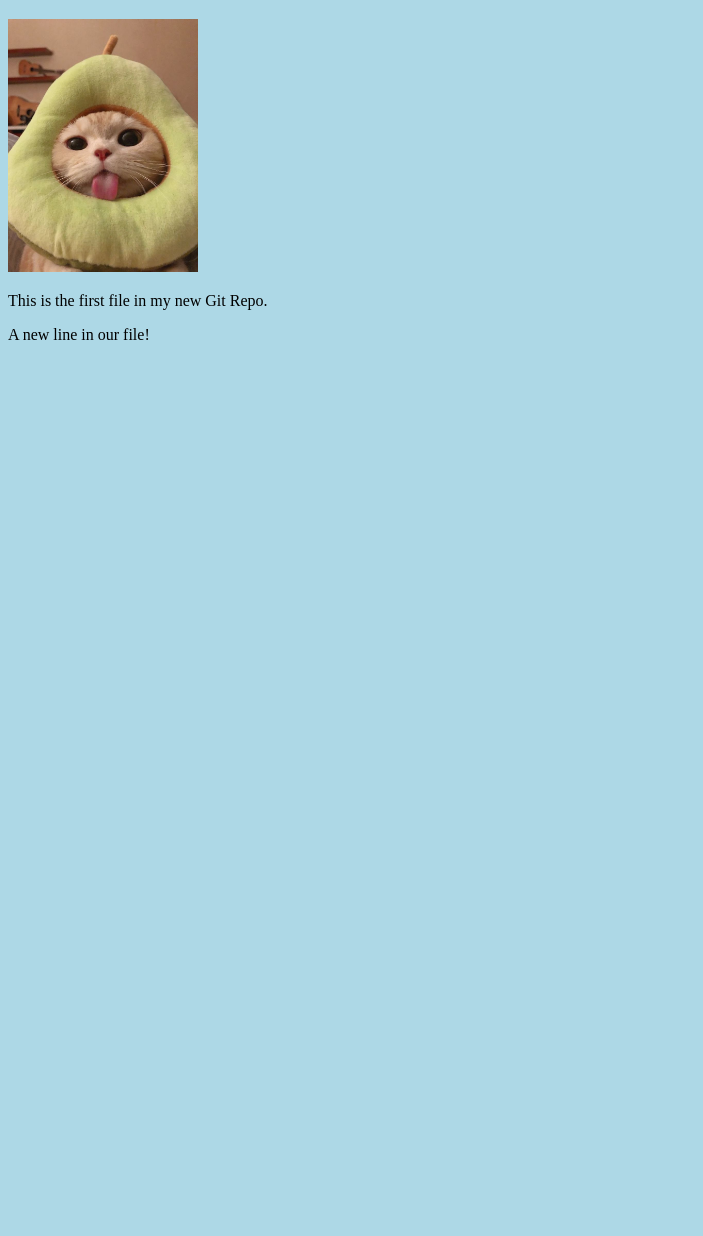
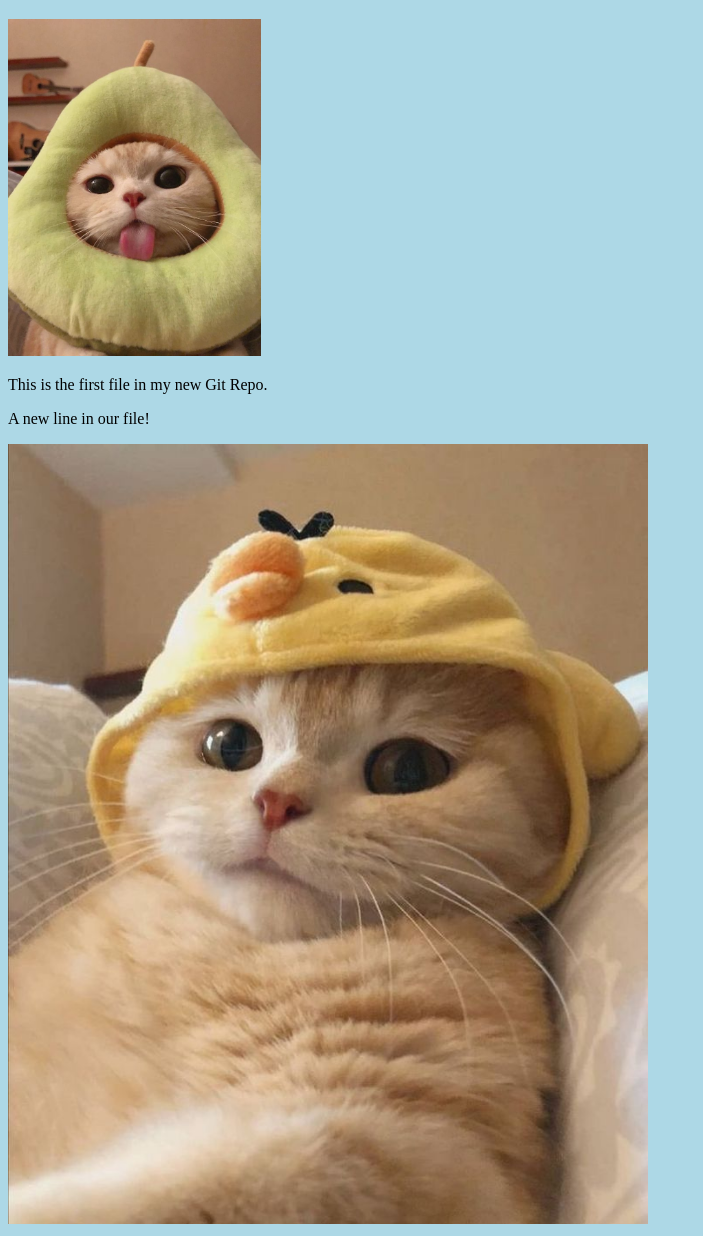
Before and after one commit to zainnnha/chocolatewebsite, a plain HTML site: page index.html in a window 1280 px wide. Shown: the part 61-1297 px from the top of the page, without its empty margins (0-703 px from the left). Before the commit the page ends 800 px from the top, so only its background shows below. Drawn offline with Linux system fonts and the light colour scheme.

Commit message:
added new image

```diff
--- a/index.html
+++ b/index.html
@@ -7,10 +7,10 @@
 <body>
 
 <h1>Hello world!</h1>
-<div><img src="img_hello_world.jpg" alt="Hello World from Space"
-style="width:15%;max-width:960px"></div>
+<div><img src="img_hello_world.jpg" alt="Hello World from Space" style="width:20%;max-width:960px"></div>
 <p>This is the first file in my new Git Repo.</p>
 <p>A new line in our file!</p>
+<div><img src="img_hello_git.jpg" alt="Hello Git" style="width:100%;max-width:640px"></div>
 
 </body>
 </html>
```
Also changed, not shown: img_hello_git.jpg (added).
